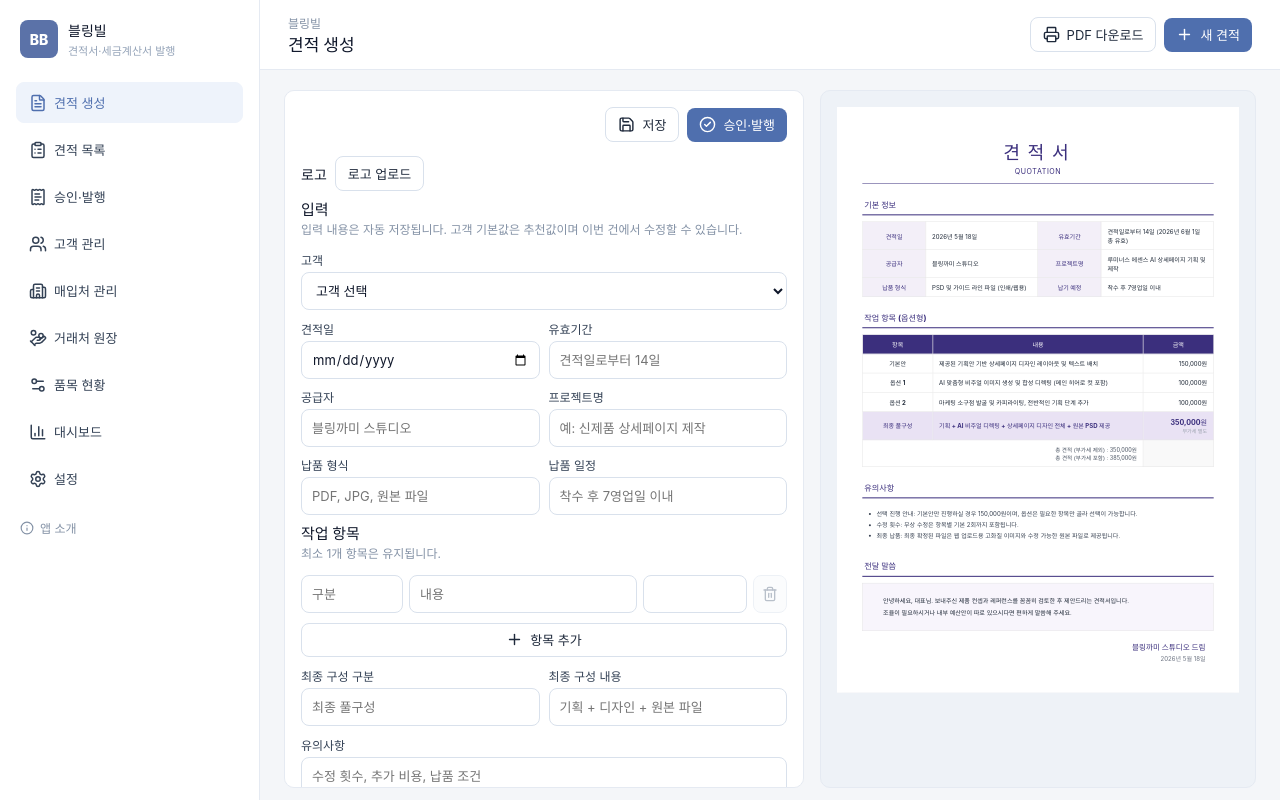
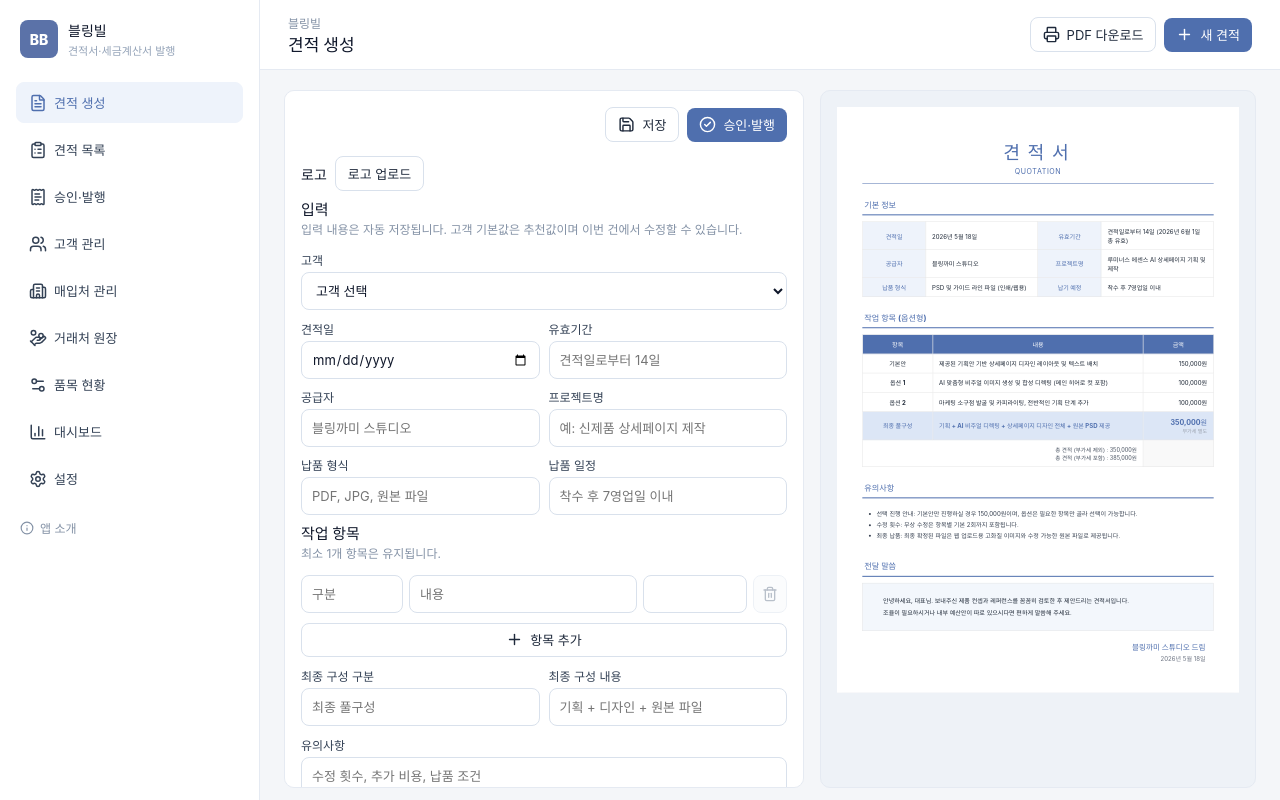
Before and after one commit to blingkkami/quote-ai-employee, a React (Vite) app: page / in a window 1280 px wide. Both pictures are taken after a click on the button "시작하기". Built offline with nearby package versions, Linux system fonts and the light colour scheme.

Commit message:
견적서 색상을 블링빌 블루 테마로 통일, 무료 문구 제거
Co-Authored-By: Claude Fable 5 <noreply@anthropic.com>

```diff
--- a/src/styles.css
+++ b/src/styles.css
@@ -504,21 +504,21 @@ textarea {
   font-weight: 900;
   letter-spacing: 0.42em;
   margin-left: 0.2em;
-  color: rgb(59, 47, 125);
+  color: #4f6fae;
 }
 
 .qp-subtitle {
   margin: 6px 0 0;
   font-size: 14px;
   letter-spacing: 0.08em;
-  color: rgb(59, 47, 125);
+  color: #4f6fae;
 }
 
 .qp-header-divider {
   margin-top: 16px;
   height: 1px;
   width: 100%;
-  background: rgb(59, 47, 125);
+  background: #4f6fae;
 }
 
 .qp-section {
@@ -529,13 +529,13 @@ textarea {
   margin: 0 0 8px 4px;
   font-size: 16px;
   font-weight: 700;
-  color: rgb(59, 47, 125);
+  color: #4f6fae;
 }
 
 .qp-section-bar {
   height: 2px;
   width: 100%;
-  background: rgb(59, 47, 125);
+  background: #4f6fae;
   margin-bottom: 12px;
 }
 
@@ -555,8 +555,8 @@ textarea {
   width: 18%;
   text-align: center;
   font-weight: 700;
-  color: rgb(59, 47, 125);
-  background: rgb(243, 239, 248);
+  color: #4f6fae;
+  background: #eef3fb;
   padding: 10px 12px;
 }
 
@@ -581,7 +581,7 @@ textarea {
 }
 
 .qp-items-table thead th {
-  background: rgb(59, 47, 125);
+  background: #4f6fae;
   color: #ffffff;
   font-weight: 700;
   text-align: center;
@@ -613,18 +613,18 @@ textarea {
 }
 
 .qp-highlight-row {
-  background: rgb(233, 226, 244);
+  background: #dce6f6;
 }
 
 .qp-final-category {
   text-align: center;
   font-weight: 700;
-  color: rgb(59, 47, 125);
+  color: #4f6fae;
 }
 
 .qp-final-desc {
   font-weight: 700;
-  color: rgb(59, 47, 125);
+  color: #4f6fae;
 }
 
 .qp-final-amount {
@@ -635,7 +635,7 @@ textarea {
   display: block;
   font-size: 14px;
   font-weight: 700;
-  color: rgb(59, 47, 125);
+  color: #4f6fae;
 }
 
 .qp-final-vat {
@@ -665,7 +665,7 @@ textarea {
 
 .qp-message {
   border: 1px solid rgb(229, 229, 229);
-  background: rgb(248, 245, 252);
+  background: #f3f7fc;
   padding: 24px 40px;
   font-size: 12px;
   line-height: 1.9;
@@ -682,7 +682,7 @@ textarea {
 .qp-signoff-sender {
   font-size: 15px;
   font-weight: 700;
-  color: rgb(59, 47, 125);
+  color: #4f6fae;
 }
 
 .qp-signoff-date {
--- a/src/views/Landing.tsx
+++ b/src/views/Landing.tsx
@@ -47,7 +47,7 @@ export function Landing({ onStart }: { onStart: () => void }) {
         </div>
 
         <button className="landing-cta" onClick={onStart}>시작하기</button>
-        <p className="landing-foot">데이터는 이 브라우저에만 저장됩니다. 무료로 사용할 수 있어요.</p>
+        <p className="landing-foot">데이터는 이 브라우저에만 저장됩니다.</p>
       </div>
     </section>
   );
```
